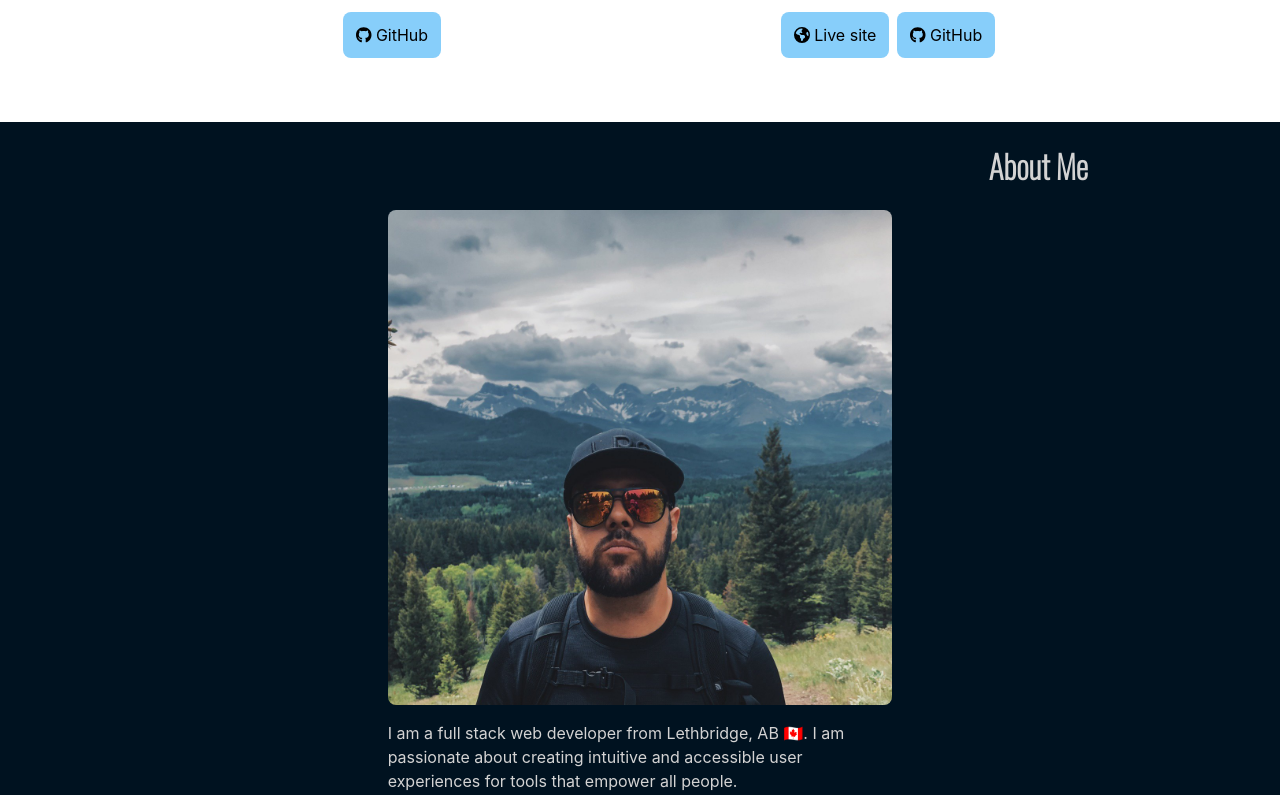
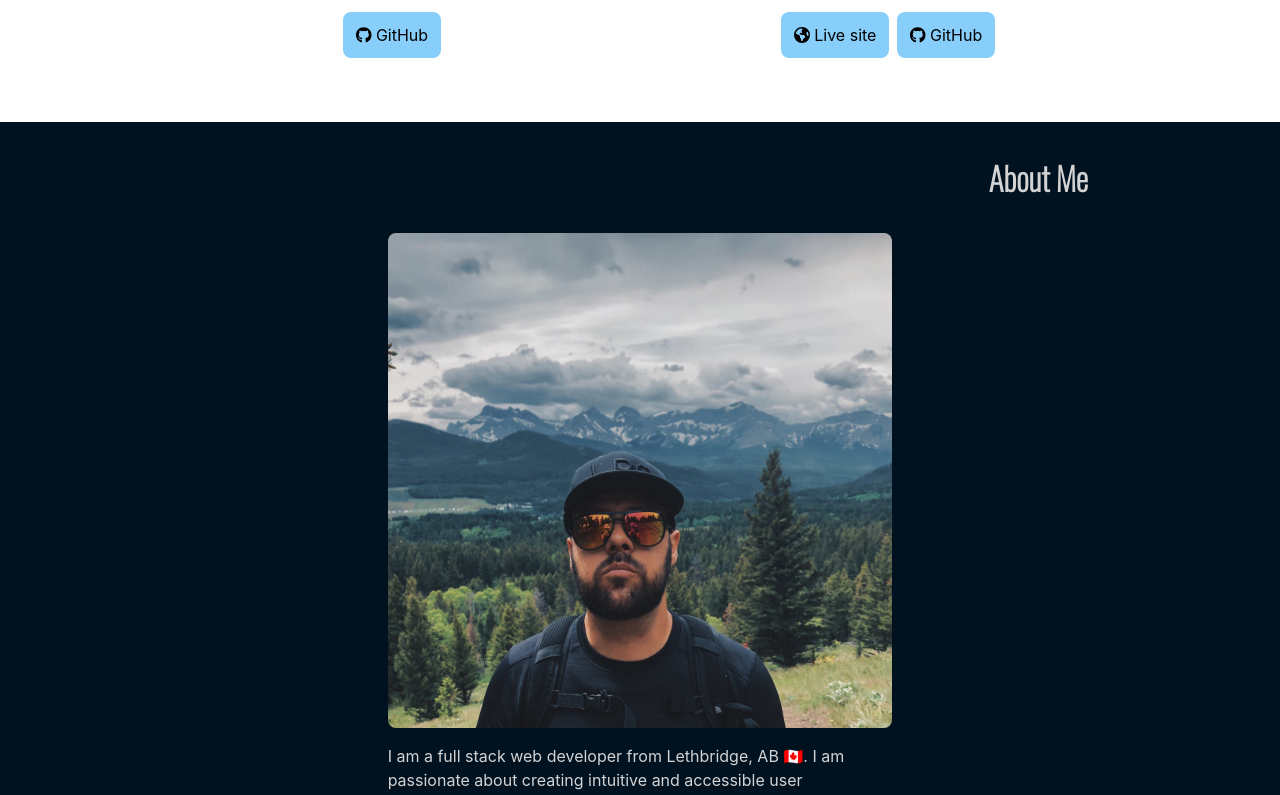
Before and after one commit to loganwoolf/loganwoolf.github.io, a React (Create React App) app: page / in a window 1280 px wide. Shown: the part 4080-4875 px from the top of the page. Built offline with nearby package versions, Linux system fonts and the light colour scheme.

Commit message:
Move misplaced line-height assignment

```diff
--- a/src/components/About.css
+++ b/src/components/About.css
@@ -2,9 +2,9 @@
   display: flex;
   flex-direction: column;
   height: 100%;
-  line-height: 1.5rem;
 }
 #about > .about-content {
+  line-height: 1.5rem;
   --about-width: 50ch;
   display: flex;
   flex-direction: column;
```
